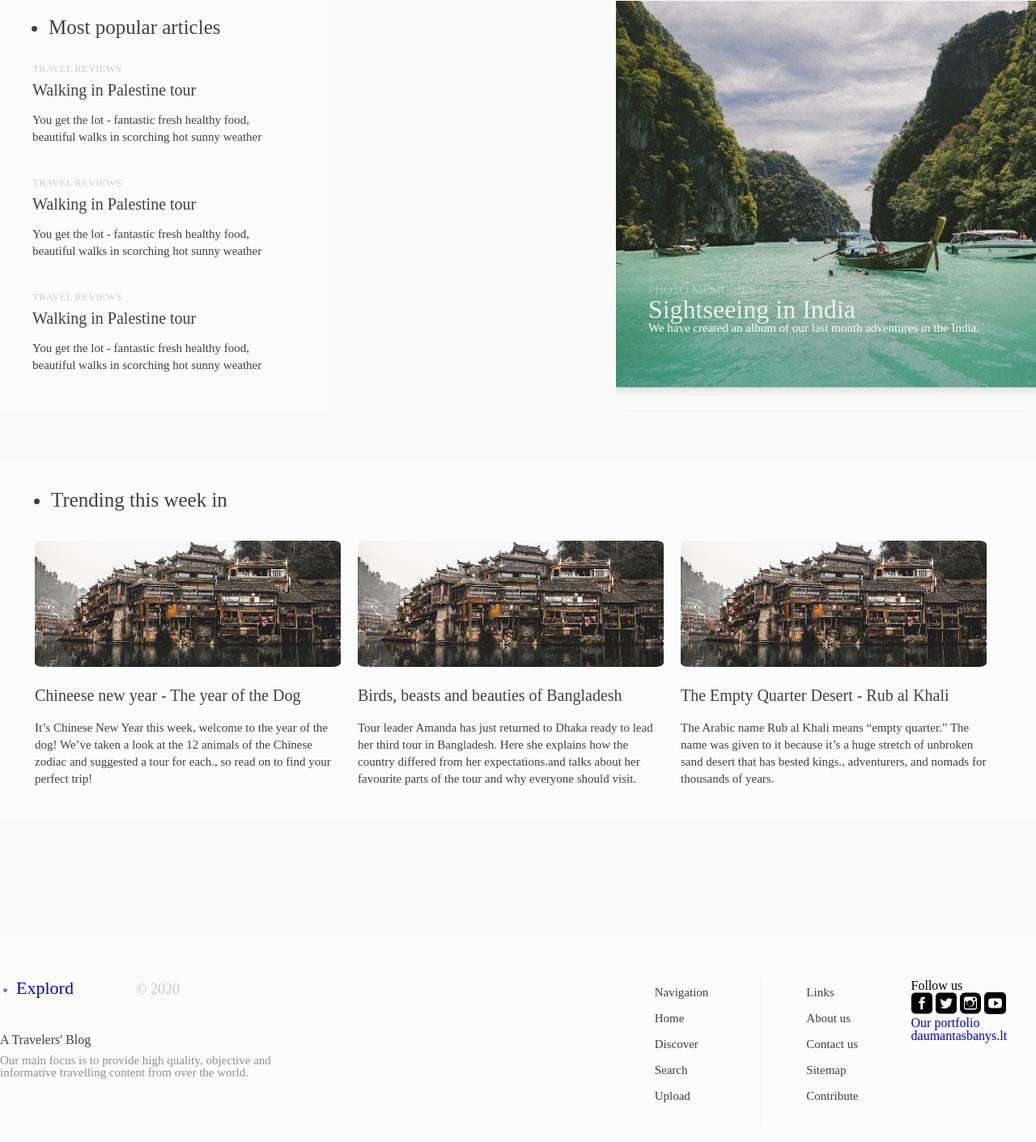
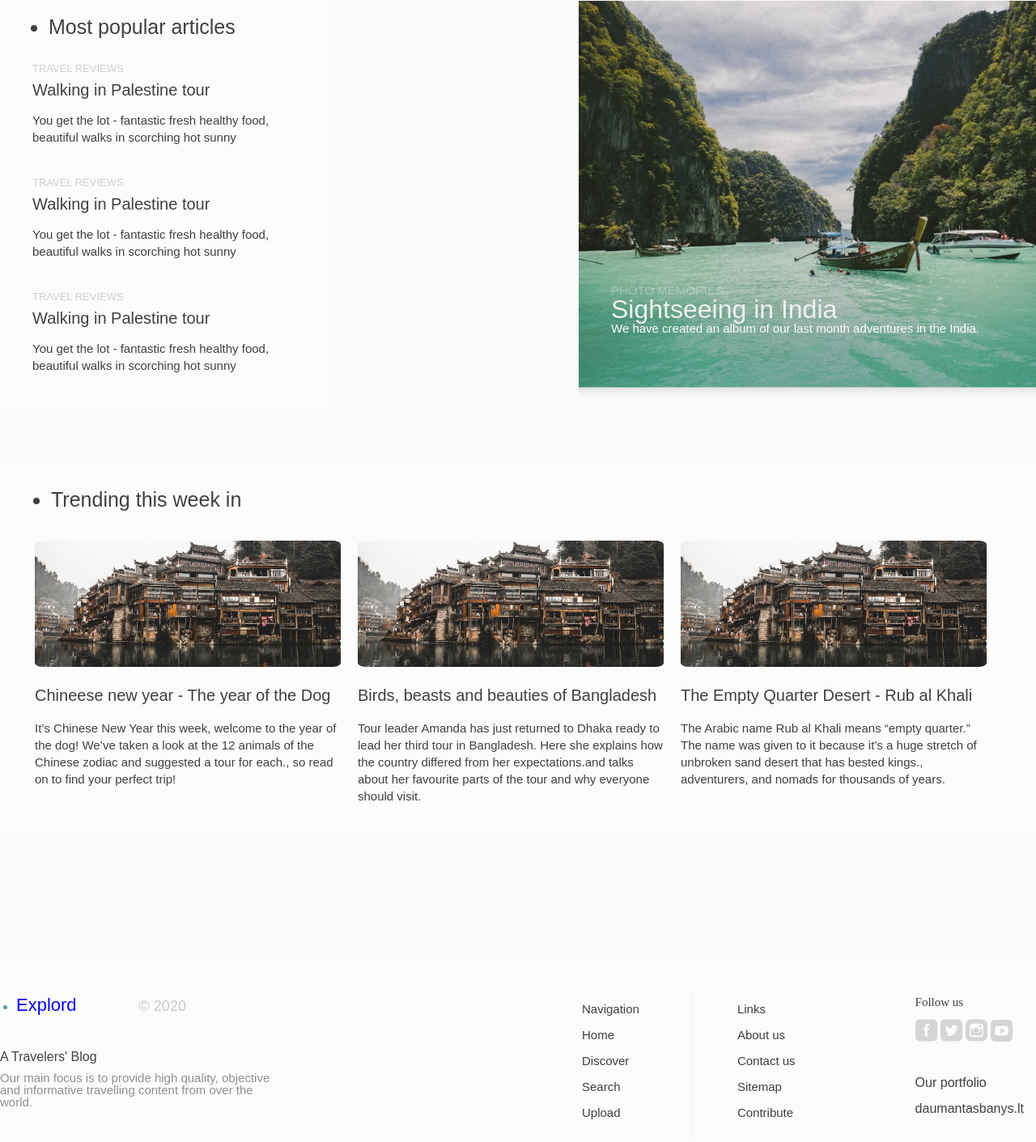
Before and after one commit to LindaGiorgadze/Homework_9, a plain HTML site: page index.html in a window 1280 px wide. Shown: the part 1182-2593 px from the top of the page at 81% size. Drawn offline with Linux system fonts and the light colour scheme; a web font is replaced by a local one.

Commit message:
style footer & add fonts

```diff
--- a/CSS/style.css
+++ b/CSS/style.css
@@ -363,13 +363,18 @@ footer {
 }
 footer nav {
 	display: flex;
+	flex-wrap: wrap;
+}
+.logo-blog {
+	max-width: 352px;
+	margin: 0 367px 5px 0;
 }
 .footer-menu {
 	display: flex;
 	color: #404040;
+	margin: 0 148px 0 0;
 }
 .footer-menu-columns {
-	padding: 0 65px 17px 55px;
 	line-height: 2;
 }
 .footer-menu-columns ul {
@@ -378,6 +383,10 @@ footer nav {
 }
 .footer-menu-columns:first-child {
 	border-right: 1px solid #F0F0F0;
+	padding: 0 65px 17px 0;
+}
+.footer-menu-columns:nth-child(2) {
+	padding: 0 0 17px 55px;
 }
 .footer-menu-columns a {
 	color: #404040;
@@ -390,7 +399,7 @@ footer .logo-box li:nth-child(2) {
 	opacity: 0.27450980392156865;
 }
 .Blog {
-	margin: 45px 367px 0 0 ;
+	margin: 45px 0 0 ;
 }
 .Blog h3 {
 	font-size: 16px;
@@ -402,3 +411,25 @@ footer .logo-box li:nth-child(2) {
 	color: #404040;
 	opacity: 0.5764705882352941;
 }
+.Follow h4{
+	font-size: 15px;
+	color: #404040;
+	padding: 0 0 13px 0;
+}
+.social-icons a img {
+	opacity: 15%;
+	width: 27px;
+}
+.portfolio li {
+	display: block;
+}
+.portfolio {
+	margin: 32px 0 0;
+	line-height: 2;
+}
+.portfolio a {
+	color: #404040;
+}
+h1, h2, h3, p, a, li, input, button {
+	font-family: acumin-pro,sans-serif;
+}
--- a/index.html
+++ b/index.html
@@ -2,6 +2,7 @@
 <html>
 <head>
 	<link rel="stylesheet" type="text/css" href="CSS/reset.css">
+	<link rel="stylesheet" href="https://use.typekit.net/agr7aek.css">
 	<link rel="stylesheet" type="text/css" href="CSS/style.css">
 	<title>დავალება 9 | Homepage</title>
 </head>
@@ -146,7 +147,7 @@
 	<footer>
 		<div class="header-box">
 			<nav>
-				<div>
+				<div class="logo-blog">
 					<div class="logo-box">
 						<ul>
 							<li><a class="logo" href="index.html">Explord</a></li>
```
